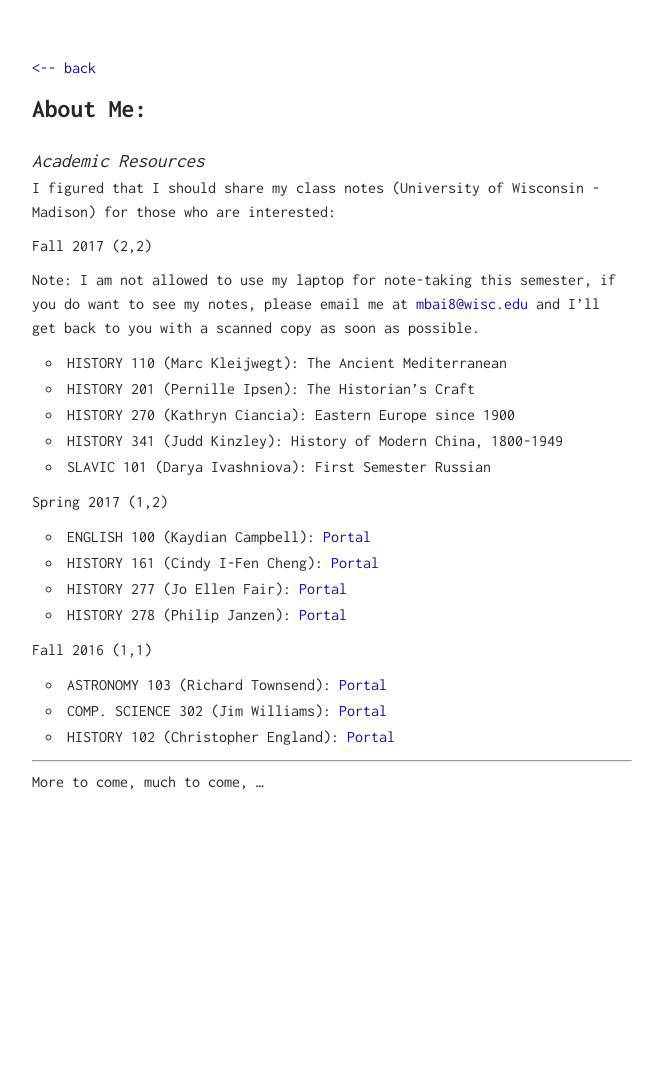
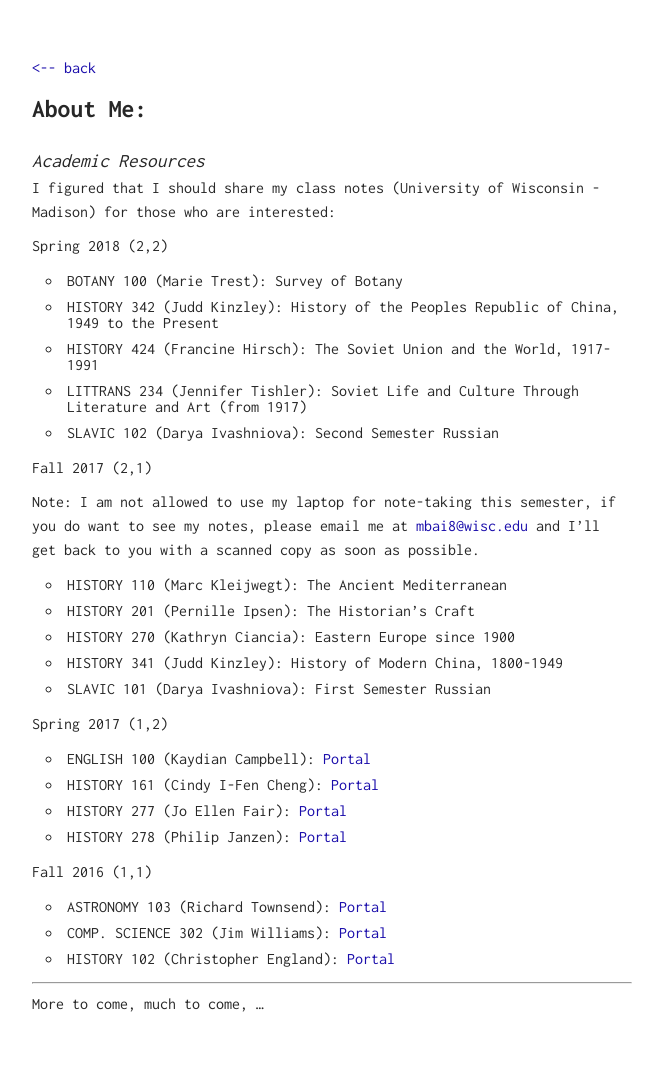
Before and after one commit to MingcongBai/MingcongBai.github.io, a Jekyll site: the page built from resources/index.md, in a window 1280 px wide. Shown: the whole page, without its empty margins (308-955 px from the left). Built offline with Jekyll 4.4.1, drawn with Linux system fonts in a browser that asks for light colours; our own code applies the rules of GitHub Pages for plain Markdown files; before the commit the page ends 900 px from its top, so only the background shows below that.

Commit message:
Update index.md

```diff
--- a/resources/index.md
+++ b/resources/index.md
@@ -7,7 +7,16 @@
 
 I figured that I should share my class notes (University of Wisconsin - Madison) for those who are interested:
 
-**Fall 2017 (2,2)**
+**Spring 2018 (2,2)**
+
+- BOTANY 100 (Marie Trest): Survey of Botany
+- HISTORY 342 (Judd Kinzley): History of the Peoples Republic of China, 1949 to the Present
+- HISTORY 424 (Francine Hirsch): The Soviet Union and the World, 1917-1991
+- LITTRANS 234 (Jennifer Tishler): Soviet Life and Culture Through Literature and Art (from 1917)
+- SLAVIC 102 (Darya Ivashniova): Second Semester Russian
+
+
+**Fall 2017 (2,1)**
 
 Note: I am not allowed to use my laptop for note-taking this semester, if you do want to see
 my notes, please email me at [mbai8@wisc.edu](mailto:mbai8@wisc.edu) and I'll get back to you
```
